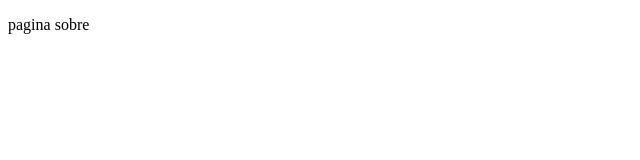
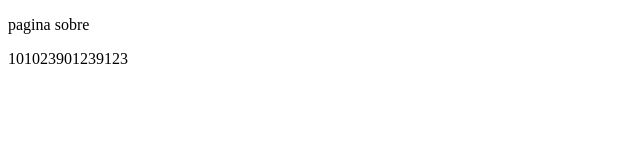
Before and after one commit to Gsaavedra-sa/git-iniciante, a plain HTML site: page sobre.html in a window 1280 px wide. Shown: the whole page, without its empty margins (0-640 px from the left). Drawn offline with Linux system fonts and the light colour scheme.

Commit message:
finalização da pagina closes #1

```diff
--- a/sobre.html
+++ b/sobre.html
@@ -8,5 +8,6 @@
 </head>
 <body>
     <p>pagina sobre</p>
+    <p>101023901239123</p>
 </body>
 </html>
```
